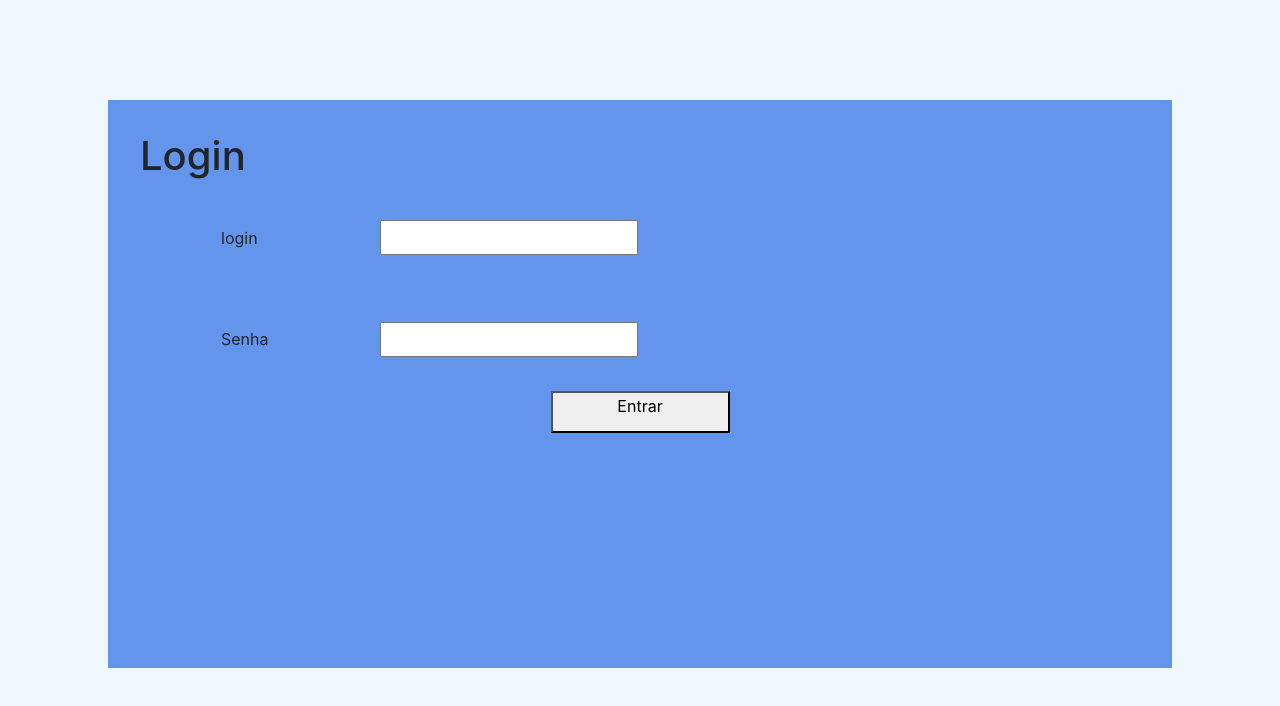
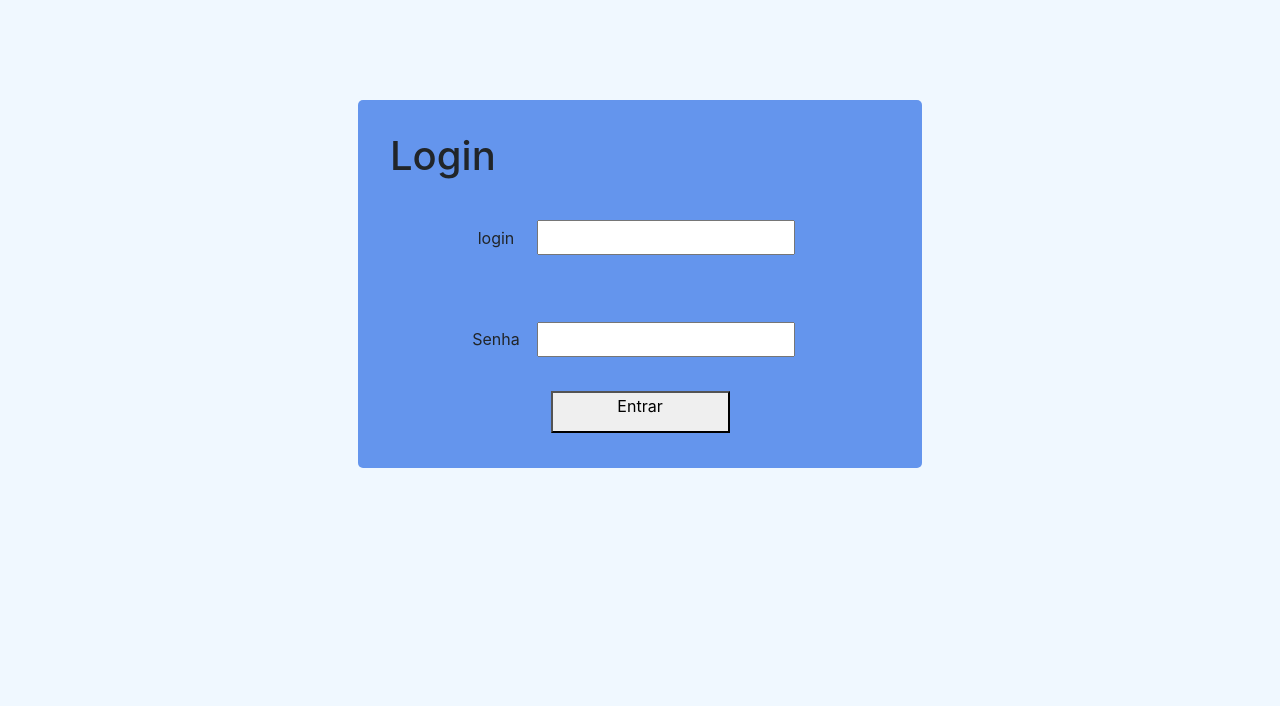
Before and after one commit to lucas648/teste-angular, an Angular app: page /login in a window 1280 px wide. Shown: the top 706 px of the page. Built offline with nearby package versions, Linux system fonts and the light colour scheme.

Commit message:
pequenos ajustes no design do projeto

```diff
--- a/src/app/cadastro/cadastro.component.scss
+++ b/src/app/cadastro/cadastro.component.scss
@@ -8,11 +8,11 @@
   margin-top: 80px;
   background-color: #87CEEB;
   &-item {
-    margin: 16px;
-    padding: 5px;
+    padding: 32px;
     height: 50px;
     &-label {
-      width: 118px;
+      text-align: center;
+      width: 88px;
       height: 34px;
     }
     &-input {
--- a/src/app/login/login.component.scss
+++ b/src/app/login/login.component.scss
@@ -1,16 +1,18 @@
 .login {
     &-container {
-      width: 1064px;
-      height: 568px;
+      width: 564px;
+      height: 368px;
       left: 145px;
       top: 94px;
       margin-top: 100px;
       padding: 32px;
+      border-radius: 5px;
       background-color: #6495ED;
 
     }
     &-name-label, &-password-label {
-      width: 143px;
+      text-align: center;
+      width: 50px;
       height: 40px;
       margin-left: 65px;
     }
```
